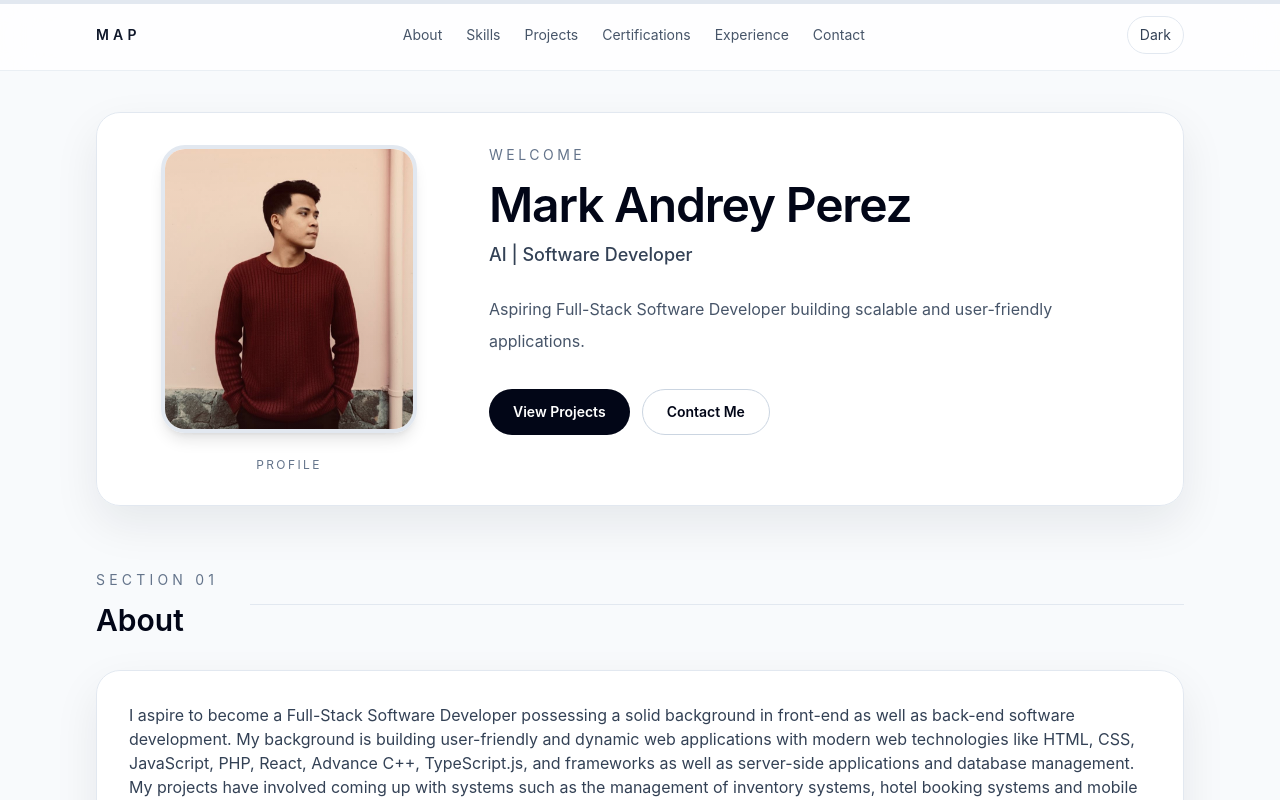
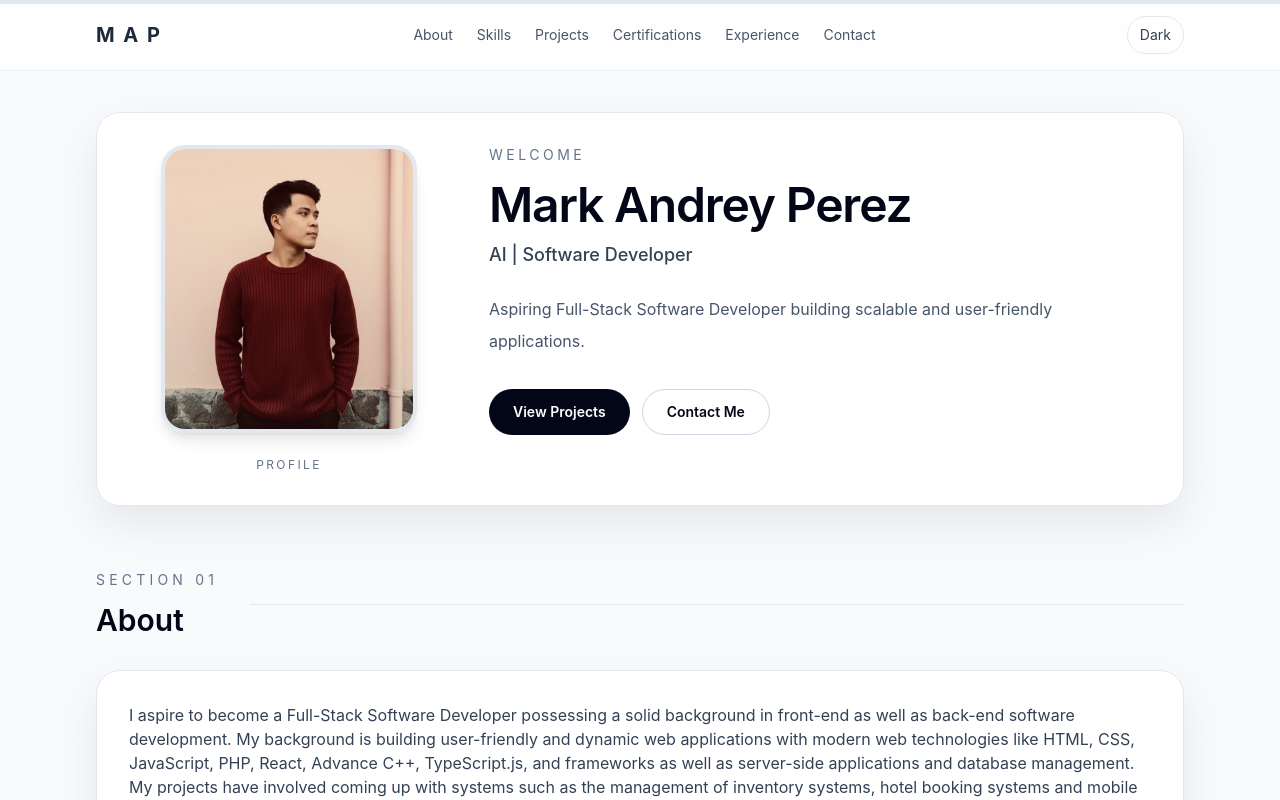
Before and after one commit to kumaru06/myportfolio, a React (Vite) app: page / in a window 1280 px wide. Shown: the top 800 px of the page. Built offline with nearby package versions, Linux system fonts and the light colour scheme.

Commit message:
UI: Replace broken logo image with MAP text logo

```diff
--- a/src/components/Navbar.tsx
+++ b/src/components/Navbar.tsx
@@ -23,8 +23,8 @@ export default function Navbar({ darkMode, setDarkMode }: NavbarProps) {
       transition={{ duration: 0.5 }}
     >
       <div className="mx-auto flex max-w-6xl items-center justify-between px-4 py-4 sm:px-6 lg:px-8">
-        <a href="#about" className="text-sm font-semibold uppercase tracking-[0.3em] text-slate-900 dark:text-slate-100">
-          MAP
+        <a href="#about" className="text-xl font-bold tracking-widest text-slate-800">
+          M A P
         </a>
         <nav className="hidden items-center gap-6 md:flex">
           {links.map((link) => (
```
